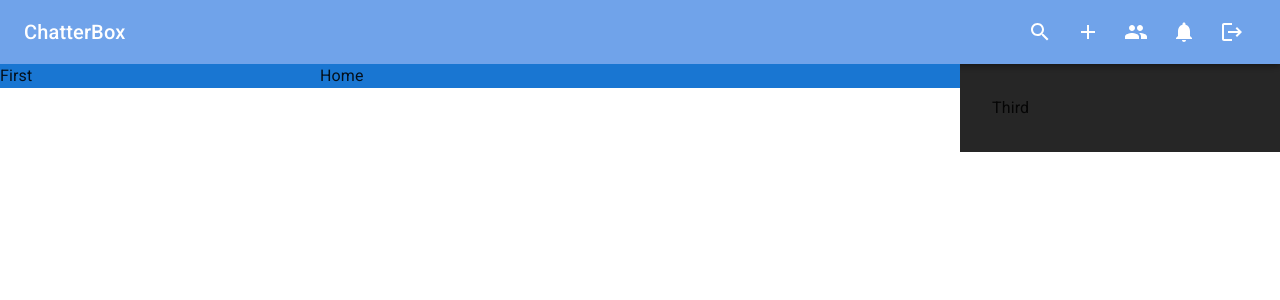
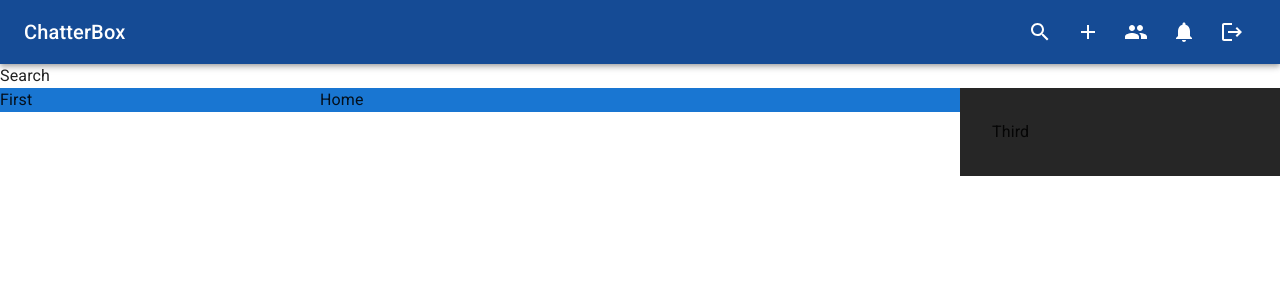
Before and after one commit to abhiperfect/ChatterBox-2.0-Frontend, a React (Vite) app in the folder client/: page / in a window 1280 px wide. Both pictures are taken after a click on the button 1040 px from the left and 32 px from the top of the page. Shown: the top 300 px of the page. Built offline with nearby package versions, Linux system fonts and the light colour scheme; no server answers.

Commit message:
🆕Feat: Dilogs has been created .

```diff
--- a/client/src/components/layout/Header.jsx
+++ b/client/src/components/layout/Header.jsx
@@ -9,7 +9,7 @@ import {
   Typography,
 } from "@mui/material";
 import React, { Suspense, lazy, useState } from "react";
-import { orange } from "../../constants/color";
+import { blue } from "../../constants/color";
 import {
   Add as AddIcon,
   Menu as MenuIcon,
@@ -21,30 +21,35 @@ import {
 import { Navigate, useNavigate } from "react-router-dom";
 import toast from "react-hot-toast";
 
+const SearchDialog = lazy(() => import("../specific/Search"));
+const NotificationsDialog = lazy(() => import("../specific/Notifications"));
+const NewGroupsDialog = lazy(() => import("../specific/NewGroups"));
 
 const Header = () => {
   const navigate = useNavigate();
-  const isSearch = true;
-  const isNotification = true;
-  const isNewGroup = true;
+  const [isSearch, setIsSearch] = useState(false);
+  const [isNotification, setIsNotification] = useState(false);
+  const [isNewGroup, setIsNewGroup] = useState(false);
 
   const handleMobile = () => {};
 
-  const openSearch = () => {};
+  const openSearch = () => {
+    setIsSearch((prev) => !prev);
+  };
 
   const openNewGroup = () => {
-
+    setIsNewGroup((prev) => !prev);
   };
 
   const openNotification = () => {
-
+    setIsNotification((prev) => !prev);
   };
 
-  const navigateToGroup = () => { navigate("/groups");};
+  const navigateToGroup = () => {
+    navigate("/groups");
+  };
 
-  const logoutHandler = async () => {
-
-  };
+  const logoutHandler = async () => {};
 
   return (
     <>
@@ -52,7 +57,7 @@ const Header = () => {
         <AppBar
           position="static"
           sx={{
-            bgcolor: orange,
+            bgcolor: blue,
           }}
         >
           <Toolbar>
@@ -114,23 +119,23 @@ const Header = () => {
         </AppBar>
       </Box>
 
-      {/* {isSearch && (
+      {isSearch && (
         <Suspense fallback={<Backdrop open />}>
           <SearchDialog />
         </Suspense>
-      )} */}
+      )}
 
-      {/* {isNotification && (
+      {isNotification && (
         <Suspense fallback={<Backdrop open />}>
-          <NotifcationDialog />
+          <NotificationsDialog />
         </Suspense>
-      )} */}
+      )}
 
-      {/* {isNewGroup && (
+      {isNewGroup && (
         <Suspense fallback={<Backdrop open />}>
-          <NewGroupDialog />
+          <NewGroupsDialog />
         </Suspense>
-      )} */}
+      )}
     </>
   );
 };
--- /dev/null
+++ b/client/src/components/specific/NewGroups.jsx
@@ -0,0 +1,9 @@
+import React from 'react'
+
+export default function NewGroups() {
+  return (
+    <div>
+      New Groups
+    </div>
+  )
+}
--- /dev/null
+++ b/client/src/components/specific/Notifications.jsx
@@ -0,0 +1,9 @@
+import React from 'react'
+
+export default function Notifications() {
+  return (
+    <div>
+      Notifications
+    </div>
+  )
+}
--- /dev/null
+++ b/client/src/components/specific/Search.jsx
@@ -0,0 +1,9 @@
+import React from 'react'
+
+export default function Search() {
+  return (
+    <div>
+      Search
+    </div>
+  )
+}
--- a/client/src/constants/color.jsx
+++ b/client/src/constants/color.jsx
@@ -1,4 +1,4 @@
-export const orange = "#70a3ea";
+export const blue = "#154b95";
 export const orangeLight = "rgba(234, 112, 112,0.2)";
 
 export const grayColor = "rgba(247,247,247,1)";
```
